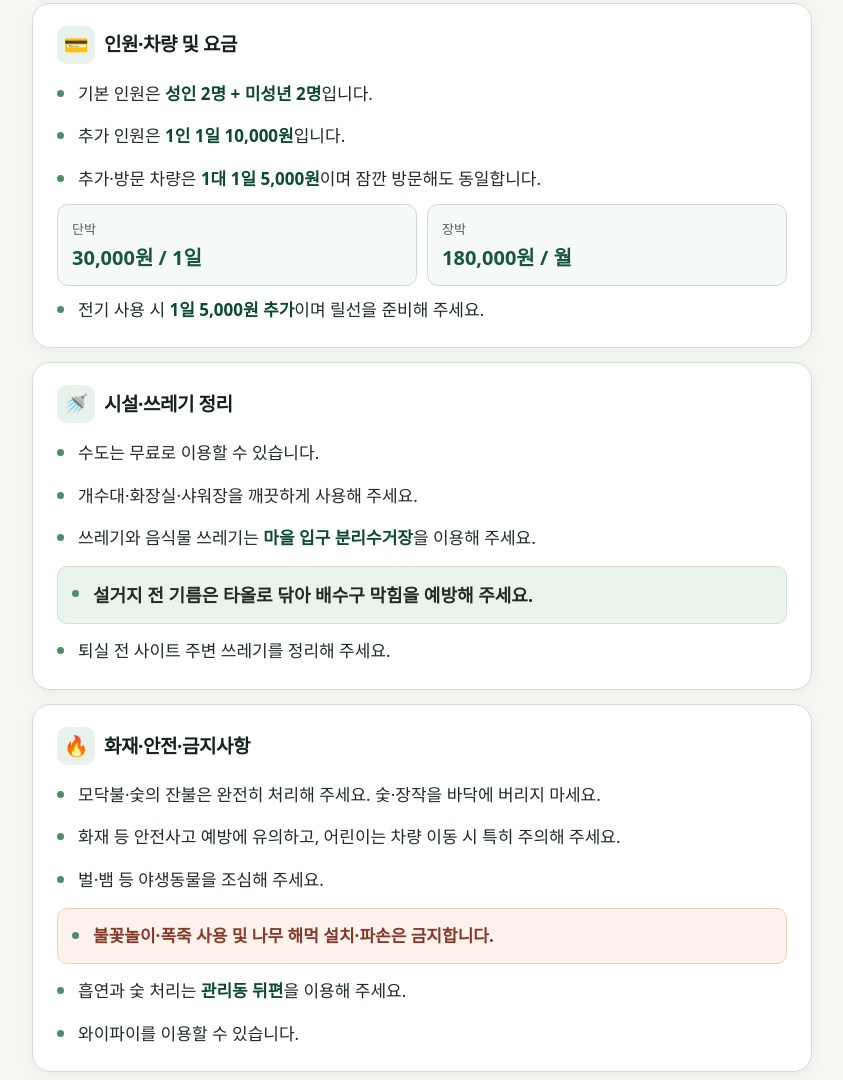
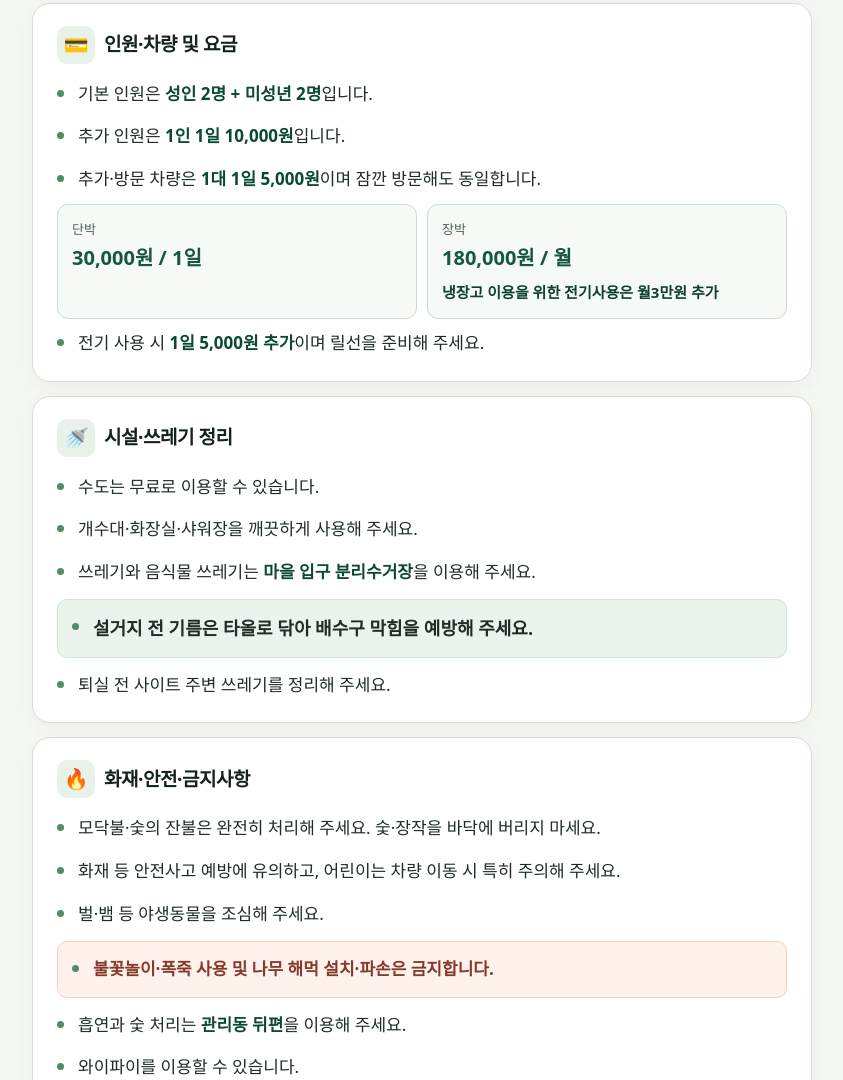
Before and after one commit to jungin721-lang/gwangdeok-camping, a plain HTML site: page index.html in a window 1280 px wide. Shown: the part 673-1753 px from the top of the page, without its empty margins (218-1061 px from the left). Drawn offline with Linux system fonts and the light colour scheme.

Commit message:
장박 요금에 냉장고 전기사용 월 3만원 추가 안내

```diff
--- a/index.html
+++ b/index.html
@@ -81,7 +81,7 @@ header .brand{font-size:14px}
 </style></head><body><div class="shell"><header><div class="brand">GWANGDEOK DEER RANCH · CAMPGROUND</div><h1>광덕사슴목장 캠핑장 이용수칙</h1><p>즐겁고 쾌적한 이용을 위한 필수 안내입니다</p></header><div class="tabs-wrap"><div class="tabs" role="tablist" aria-label="이용 유형 선택"><button id="tab-camp" class="active" role="tab" aria-selected="true" aria-controls="page-camp" data-target="page-camp">🏕️ 캠핑<span>장박 · 단박</span></button><button id="tab-glamp" role="tab" aria-selected="false" aria-controls="page-glamp" data-target="page-glamp">🏡 글램핑<span>글램핑 전용 안내</span></button></div></div><main class="content">
 <section id="page-camp" class="page active" role="tabpanel" aria-labelledby="tab-camp"><div class="page-intro"><div><div class="kicker">CAMPING · LONG & SHORT STAY</div><h2>캠핑 이용수칙</h2><p>장박·단박 공통 안내</p></div><button class="print" onclick="window.print()">인쇄하기</button></div><div class="board">
 <article class="card"><h3><span class="icon">🕐</span>기본 이용 시간</h3><div class="items"><div class="item emphasis"><span><strong>입실 13:00</strong>　/　<strong>퇴실 12:00</strong></span></div><div class="item"><span>매너 타임은 <strong>24:00~07:00</strong>입니다. 다른 이용객을 위해 정숙해 주세요.</span></div><div class="item"><span>다음 이용자를 위해 퇴실 전 청소와 정리를 부탁드립니다.</span></div><div class="item"><span>사이트 선정은 <strong>설치 기준 선착순</strong>입니다.</span></div></div></article>
-<article class="card"><h3><span class="icon">💳</span>인원·차량 및 요금</h3><div class="items"><div class="item"><span>기본 인원은 <strong>성인 2명 + 미성년 2명</strong>입니다.</span></div><div class="item"><span>추가 인원은 <strong>1인 1일 10,000원</strong>입니다.</span></div><div class="item"><span>추가·방문 차량은 <strong>1대 1일 5,000원</strong>이며 잠깐 방문해도 동일합니다.</span></div></div><div class="price-grid" style="margin-top:10px"><div class="price"><small>단박</small><b>30,000원 / 1일</b></div><div class="price"><small>장박</small><b>180,000원 / 월</b></div></div><div class="item" style="margin-top:9px"><span>전기 사용 시 <strong>1일 5,000원 추가</strong>이며 릴선을 준비해 주세요.</span></div></article>
+<article class="card"><h3><span class="icon">💳</span>인원·차량 및 요금</h3><div class="items"><div class="item"><span>기본 인원은 <strong>성인 2명 + 미성년 2명</strong>입니다.</span></div><div class="item"><span>추가 인원은 <strong>1인 1일 10,000원</strong>입니다.</span></div><div class="item"><span>추가·방문 차량은 <strong>1대 1일 5,000원</strong>이며 잠깐 방문해도 동일합니다.</span></div></div><div class="price-grid" style="margin-top:10px"><div class="price"><small>단박</small><b>30,000원 / 1일</b></div><div class="price"><small>장박</small><b>180,000원 / 월</b><p style="margin:8px 0 0;font-size:15px;line-height:1.7;color:var(--forest2);font-weight:700">냉장고 이용을 위한 전기사용은 월3만원 추가</p></div></div><div class="item" style="margin-top:9px"><span>전기 사용 시 <strong>1일 5,000원 추가</strong>이며 릴선을 준비해 주세요.</span></div></article>
 <article class="card"><h3><span class="icon">🚿</span>시설·쓰레기 정리</h3><div class="items"><div class="item"><span>수도는 무료로 이용할 수 있습니다.</span></div><div class="item"><span>개수대·화장실·샤워장을 깨끗하게 사용해 주세요.</span></div><div class="item"><span>쓰레기와 음식물 쓰레기는 <strong>마을 입구 분리수거장</strong>을 이용해 주세요.</span></div><div class="item emphasis"><span>설거지 전 기름은 타올로 닦아 배수구 막힘을 예방해 주세요.</span></div><div class="item"><span>퇴실 전 사이트 주변 쓰레기를 정리해 주세요.</span></div></div></article>
 <article class="card"><h3><span class="icon">🔥</span>화재·안전·금지사항</h3><div class="items"><div class="item"><span>모닥불·숯의 잔불은 완전히 처리해 주세요. 숯·장작을 바닥에 버리지 마세요.</span></div><div class="item"><span>화재 등 안전사고 예방에 유의하고, 어린이는 차량 이동 시 특히 주의해 주세요.</span></div><div class="item"><span>벌·뱀 등 야생동물을 조심해 주세요.</span></div><div class="item alert"><span>불꽃놀이·폭죽 사용 및 나무 해먹 설치·파손은 금지합니다.</span></div><div class="item"><span>흡연과 숯 처리는 <strong>관리동 뒤편</strong>을 이용해 주세요.</span></div><div class="item"><span>와이파이를 이용할 수 있습니다.</span></div></div></article>
 <article class="card"><h3><span class="icon">📌</span>예약·기타 안내</h3><div class="items"><div class="item"><span>환불은 불가하며 예약 양도는 가능합니다.</span></div><div class="item"><span>외부인은 계약자 동반 시 입장할 수 있습니다.</span></div><div class="item"><span>평일 이용 요금은 별도 협의입니다.</span></div><div class="item"><span>두 달 이상 연락이 되지 않을 경우 철거 조치될 수 있습니다.</span></div><div class="item"><span>분실물은 본인 책임이며, 반려동물 동반은 사전 협의해 주세요.</span></div></div></article></div><div class="banner"><b>이용객 모두의 편안한 휴식을 위해 협조 부탁드립니다.</b><span>캠핑 · 장박 · 단박 공통</span></div><details class="review"><summary>운영자 확인 필요 — 공개 전 확인해 주세요</summary><ul><li>이미지에는 전기 요금이 “1박당 5천원~1만원”으로 적힌 부분이 있어, 별도 확정된 “1일 5,000원”과 다를 수 있습니다.</li><li>흡연 위치가 이미지의 “주차장 밖”과 별도 안내의 “관리동 뒤편”으로 다르게 보일 수 있습니다. 최종 위치를 확인해 주세요.</li><li>반려동물 동반 가능 여부·마릿수와 ‘두 달 이상 연락이 없을 경우 철거’ 문구의 적용 대상·절차를 확인해 주세요.</li></ul></details></section>
```
